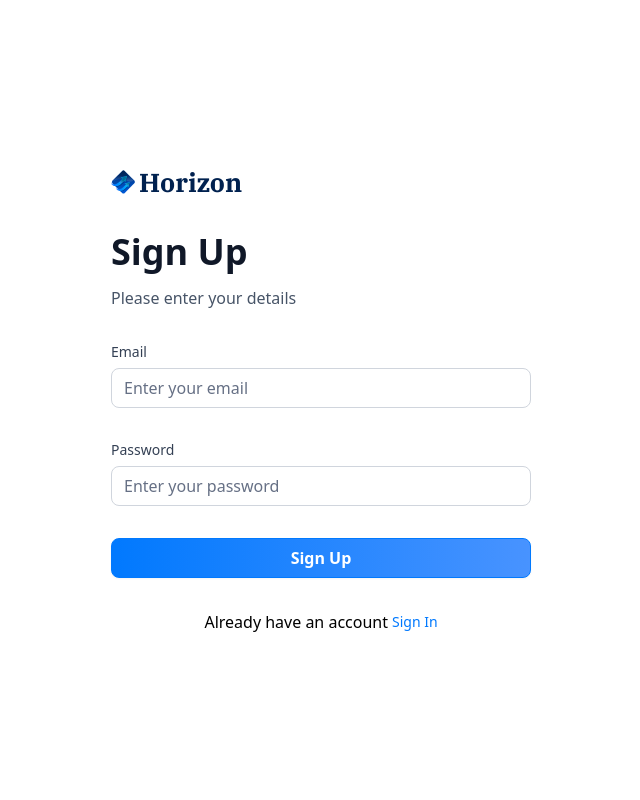
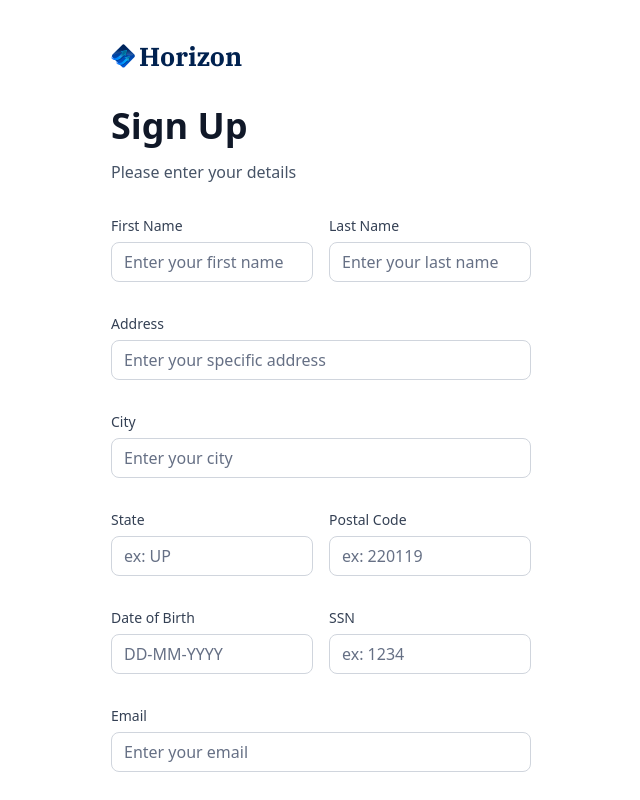
Before and after one commit to Yash-jaiswal2509/Banking-System, a Next.js app: page /sign-up in a window 1280 px wide. Shown: the top 800 px of the page, without its empty margins (319-959 px from the left). Built offline with nearby package versions, Linux system fonts and the light colour scheme.

Commit message:
(server): apwrite configuration & sign-up logic

```diff
--- a/app/(auth)/sign-up/page.tsx
+++ b/app/(auth)/sign-up/page.tsx
@@ -1,7 +1,8 @@
 import AuthForm from '@/components/AuthForm'
 import React from 'react'
 
-const SignUp = () => {
+const SignUp = async () => {
+
   return (
     <section className='flex-center size-full max-sm:px-6'>
       <AuthForm type="sign-up" />
--- a/components/AuthForm.tsx
+++ b/components/AuthForm.tsx
@@ -15,23 +15,46 @@ import CustomInput from './CustomInput'
 
 import { authFormSchema } from '@/lib/utils'
 import { Loader } from 'lucide-react'
+import { getLoggedInUser, signUp } from '@/lib/actions/user.actions'
+import { useRouter } from 'next/navigation'
 
 const AuthForm = ({ type }: { type: string }) => {
+    const router = useRouter();
     const [user, setUser] = useState(null);
     const [loading, setLoading] = useState(false);
 
-    const form = useForm<z.infer<typeof authFormSchema>>({
-        resolver: zodResolver(authFormSchema),
+    // const loggedInUser = getLoggedInUser();
+
+    const formSchema = authFormSchema(type);
+
+    const form = useForm<z.infer<typeof formSchema>>({
+        resolver: zodResolver(formSchema),
         defaultValues: {
             email: "",
             password: "",
         },
     })
 
-    function onSubmit(values: z.infer<typeof authFormSchema>) {
+    const onSubmit = async (data: z.infer<typeof formSchema>) => {
+        setLoading(true);
+        try {
+            // sign up with appwrite
+            if (type === "sign-in") {
+
+            }
+
+            if (type === "sign-up") {
+                const newUser = await signUp(data);
+
+                setUser(newUser);
+            }
+
+        } catch (error) {
+
+        }
+
+        console.log(data);
         setLoading(false);
-        console.log(values);
-        setLoading(true);
     }
 
     return (
@@ -64,6 +87,74 @@ const AuthForm = ({ type }: { type: string }) => {
                 <>
                     <Form {...form}>
                         <form onSubmit={form.handleSubmit(onSubmit)} className="space-y-8">
+                            {type === "sign-up" && (
+                                <>
+                                    <div className='flex gap-4'>
+                                        <CustomInput props={{
+                                            control: form.control,
+                                            name: "firstName",
+                                            placeholder: "Enter your first name",
+                                            label: "First Name"
+                                        }} />
+
+                                        <CustomInput props={{
+                                            control: form.control,
+                                            name: "lastName",
+                                            placeholder: "Enter your last name",
+                                            label: "Last Name"
+                                        }} />
+                                    </div>
+
+
+                                    <CustomInput props={{
+                                        control: form.control,
+                                        name: "address1",
+                                        placeholder: "Enter your specific address",
+                                        label: "Address"
+                                    }} />
+
+                                    <CustomInput props={{
+                                        control: form.control,
+                                        name: "city",
+                                        placeholder: "Enter your city",
+                                        label: "City"
+                                    }} />
+
+                                    <div className='flex gap-4'>
+                                        <CustomInput props={{
+                                            control: form.control,
+                                            name: "state",
+                                            placeholder: "ex: UP",
+                                            label: "State"
+                                        }} />
+
+                                        <CustomInput props={{
+                                            control: form.control,
+                                            name: "postalCode",
+                                            placeholder: "ex: 220119",
+                                            label: "Postal Code"
+                                        }} />
+                                    </div>
+
+                                    <div className='flex gap-4'>
+
+                                        <CustomInput props={{
+                                            control: form.control,
+                                            name: "dateOfBirth",
+                                            placeholder: "DD-MM-YYYY",
+                                            label: "Date of Birth"
+                                        }} />
+
+                                        <CustomInput props={{
+                                            control: form.control,
+                                            name: "ssn",
+                                            placeholder: "ex: 1234",
+                                            label: "SSN"
+                                        }} />
+                                    </div>
+                                </>
+                            )}
+
                             <CustomInput props={{
                                 control: form.control,
                                 name: "email",
--- a/components/CustomInput.tsx
+++ b/components/CustomInput.tsx
@@ -13,10 +13,12 @@ import { Control, FieldPath } from 'react-hook-form'
 import { z } from 'zod'
 import { authFormSchema } from '@/lib/utils'
 
+const formSchema = authFormSchema("sign-up");
+
 type CustomInputProps = {
     props: {
-        control: Control<z.infer<typeof authFormSchema>>,
-        name: FieldPath<z.infer<typeof authFormSchema>>,
+        control: Control<z.infer<typeof formSchema>>,
+        name: FieldPath<z.infer<typeof formSchema>>,
         label: string,
         placeholder: string
     }
--- /dev/null
+++ b/lib/actions/user.actions.ts
@@ -0,0 +1,50 @@
+"use server";
+
+import { ID } from "node-appwrite";
+import { createAdminClient, createSessionClient } from "../appwrite";
+import { cookies } from "next/headers";
+import { parseStringify } from "../utils";
+
+export const signIn = async () => {
+  try {
+  } catch (error) {
+    console.error("Error", error);
+  }
+};
+
+export const signUp = async (userData: SignUpParams) => {
+  const { email, password, firstName, lastName } = userData;
+  try {
+    const { account } = await createAdminClient();
+
+    const newUserAccount = await account.create(
+      ID.unique(),
+      email,
+      password,
+      firstName + " " + lastName
+    );
+
+    const session = await account.createEmailPasswordSession(email, password);
+
+    cookies().set("appwrite-session", session.secret, {
+      path: "/",
+      httpOnly: true,
+      sameSite: "strict",
+      secure: true,
+    });
+
+    return parseStringify(newUserAccount);
+  } catch (error) {
+    console.error("Error", error);
+  }
+};
+
+export async function getLoggedInUser() {
+  try {
+    const { account } = await createSessionClient();
+    const user = await account.get();
+    return parseStringify(user);
+  } catch (error) {
+    return null;
+  }
+}
--- /dev/null
+++ b/lib/appwrite.ts
@@ -0,0 +1,44 @@
+"use server";
+
+import { Client, Account, Databases, Users } from "node-appwrite";
+import { cookies } from "next/headers";
+
+export async function createSessionClient() {
+  const client = new Client()
+    .setEndpoint(process.env.NEXT_PUBLIC_APPWRITE_ENDPOINT!)
+    .setProject(process.env.NEXT_PUBLIC_APPWRITE_PROJECT!);
+
+  const session = cookies().get("appwrite-session");
+  if (!session || !session.value) {
+    throw new Error("No session");
+  }
+
+  client.setSession(session.value);
+
+  return {
+    get account() {
+      return new Account(client);
+    },
+  };
+}
+
+export async function createAdminClient() {
+  const client = new Client()
+    .setEndpoint(process.env.NEXT_PUBLIC_APPWRITE_ENDPOINT!)
+    .setProject(process.env.NEXT_PUBLIC_APPWRITE_PROJECT!)
+    .setKey(process.env.NEXT_APPWRITE_KEY!);
+
+  return {
+    get account() {
+      return new Account(client);
+    },
+
+    get database() {
+      return new Databases(client);
+    },
+
+    get users() {
+      return new Users(client);
+    },
+  };
+}
--- a/lib/utils.ts
+++ b/lib/utils.ts
@@ -195,7 +195,19 @@ export const getTransactionStatus = (date: Date) => {
   return date > twoDaysAgo ? "Processing" : "Success";
 };
 
-export const authFormSchema = z.object({
-  email: z.string().email(),
-  password: z.string().min(8),
-});
+export const authFormSchema = (type: string) =>
+  z.object({
+    firstName: type === "sign-in" ? z.string().optional() : z.string().min(3),
+    lastName: type === "sign-in" ? z.string().optional() : z.string().min(3),
+    address1: type === "sign-in" ? z.string().optional() : z.string().max(50),
+    city: type === "sign-in" ? z.string().optional() : z.string().max(50),
+    state:
+      type === "sign-in" ? z.string().optional() : z.string().min(2).max(4),
+    postalCode:
+      type === "sign-in" ? z.string().optional() : z.string().min(3).max(6),
+    dateOfBirth: type === "sign-in" ? z.string().optional() : z.string().min(3),
+    ssn: type === "sign-in" ? z.string().optional() : z.string().min(3),
+    // both
+    email: z.string().email(),
+    password: z.string().min(8),
+  });
--- a/package.json
+++ b/package.json
@@ -18,6 +18,7 @@
     "clsx": "^2.1.1",
     "lucide-react": "^0.424.0",
     "next": "14.2.5",
+    "node-appwrite": "^13.0.0",
     "query-string": "^9.1.0",
     "react": "^18",
     "react-chartjs-2": "^5.2.0",
```
Also changed, not shown: public/types/index.d.ts (+8 -8 lines), 2 other files (tests, documents, lock files or other folders).
